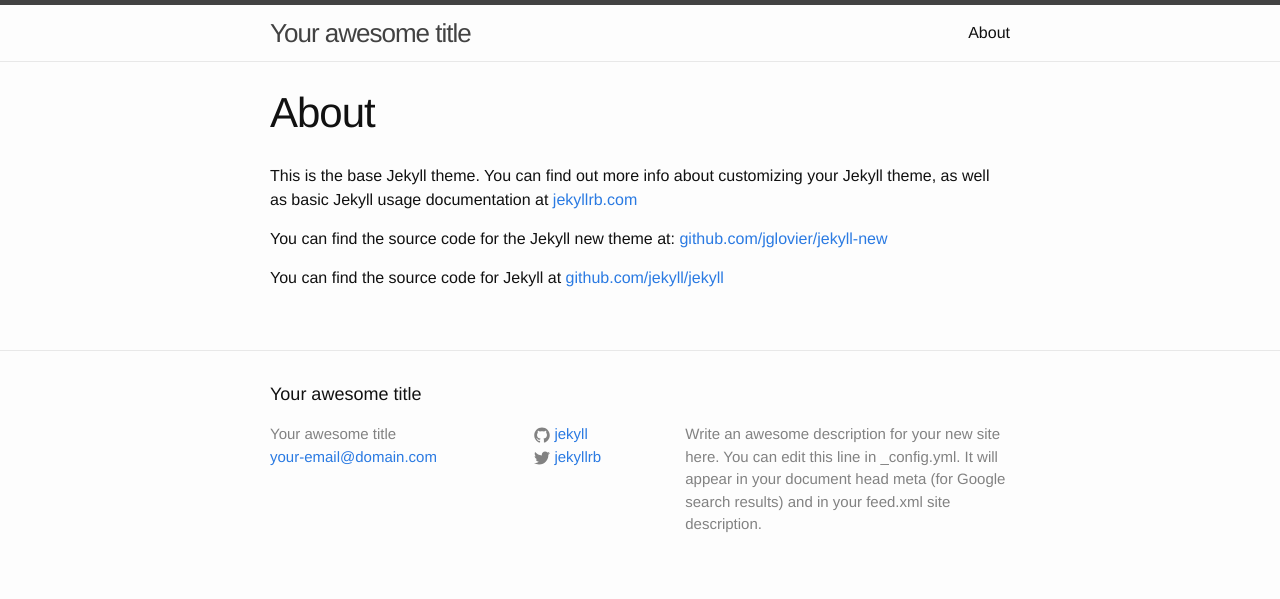
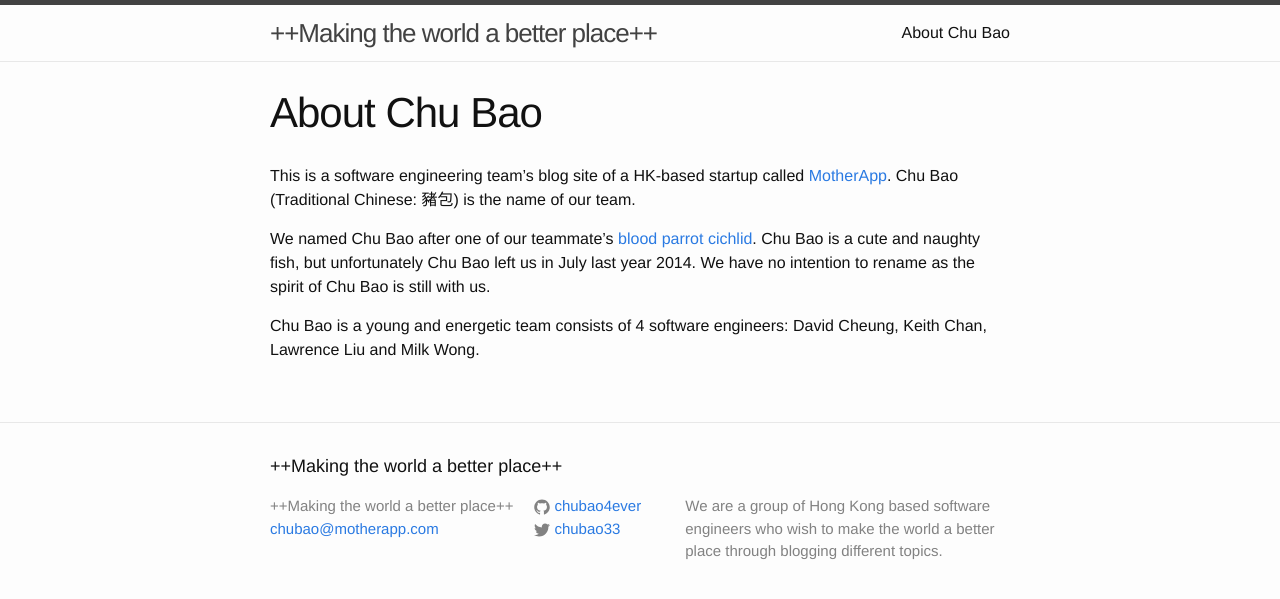
Before and after one commit to chubao4ever/chubao4ever.github.io, a Jekyll site: the page built from about.md, in a window 1280 px wide. Shown: the top 599 px of the page. Built offline with Jekyll 4.4.1, drawn with Linux system fonts in a browser that asks for light colours.

Commit message:
[feature] update lots of contents including about, welcome and lawrence's post
- add chubao favicon as well

```diff
--- a/_config.yml
+++ b/_config.yml
@@ -1,14 +1,13 @@
 # Site settings
-title: Your awesome title
-email: your-email@domain.com
+title: ++Making the world a better place++
+email: chubao@motherapp.com
 description: > # this means to ignore newlines until "baseurl:"
-  Write an awesome description for your new site here. You can edit this
-  line in _config.yml. It will appear in your document head meta (for
-  Google search results) and in your feed.xml site description.
+  We are a group of Hong Kong based software engineers who wish to
+  make the world a better place through blogging different topics.
 baseurl: "" # the subpath of your site, e.g. /blog/
-url: "http://yourdomain.com" # the base hostname & protocol for your site
-twitter_username: jekyllrb
-github_username:  jekyll
+url: "http://chubao4ever.github.io/" # the base hostname & protocol for your site
+twitter_username: chubao33
+github_username:  chubao4ever
 
 # Build settings
 markdown: kramdown
--- a/_includes/head.html
+++ b/_includes/head.html
@@ -9,4 +9,5 @@
   <link rel="stylesheet" href="{{ "/css/main.css" | prepend: site.baseurl }}">
   <link rel="canonical" href="{{ page.url | replace:'index.html','' | prepend: site.baseurl | prepend: site.url }}">
   <link rel="alternate" type="application/rss+xml" title="{{ site.title }}" href="{{ "/feed.xml" | prepend: site.baseurl | prepend: site.url }}" />
+  <link rel="icon" type="image/x-icon" href="{{ "favicon.ico" | prepend: site.url }}">
 </head>
--- a/about.md
+++ b/about.md
@@ -1,11 +1,11 @@
 ---
 layout: page
-title: About
+title: About Chu Bao
 permalink: /about/
 ---
 
-This is the base Jekyll theme. You can find out more info about customizing your Jekyll theme, as well as basic Jekyll usage documentation at [jekyllrb.com](http://jekyllrb.com/)
+This is a software engineering team's blog site of a HK-based startup called [MotherApp](http://motherapp.com/). Chu Bao (Traditional Chinese: 豬包) is the name of our team.
 
-You can find the source code for the Jekyll new theme at: [github.com/jglovier/jekyll-new](https://github.com/jglovier/jekyll-new)
+We named Chu Bao after one of our teammate's [blood parrot cichlid](http://en.wikipedia.org/wiki/Blood_parrot_cichlid). Chu Bao is a cute and naughty fish, but unfortunately Chu Bao left us in July last year 2014. We have no intention to rename as the spirit of Chu Bao is still with us.
 
-You can find the source code for Jekyll at [github.com/jekyll/jekyll](https://github.com/jekyll/jekyll)
+Chu Bao is a young  and energetic team consists of 4 software engineers: David Cheung, Keith Chan, Lawrence Liu and Milk Wong.
```
Also changed, not shown: _posts/2015-03-31-creating-a-wildly-successful-blog.markdown (added, +101 -0 lines), _posts/2015-03-31-welcome-to-jekyll.markdown (deleted, +0 -25 lines), _posts/2015-03-31-welcome-to-our-blog.markdown (added, +11 -0 lines), favicon.ico (added).
